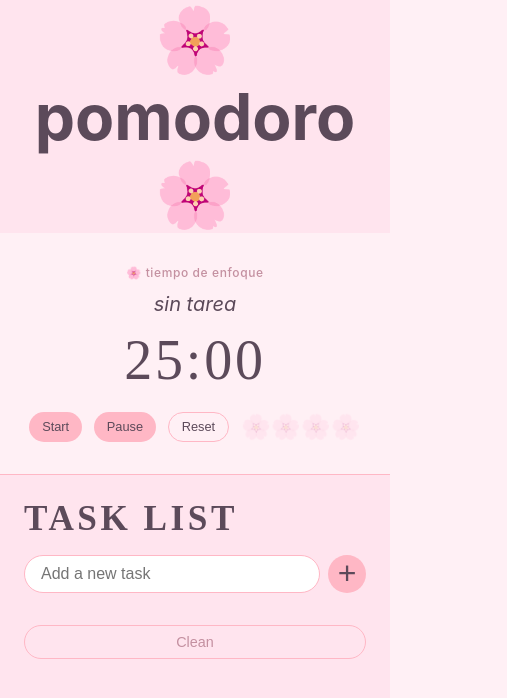
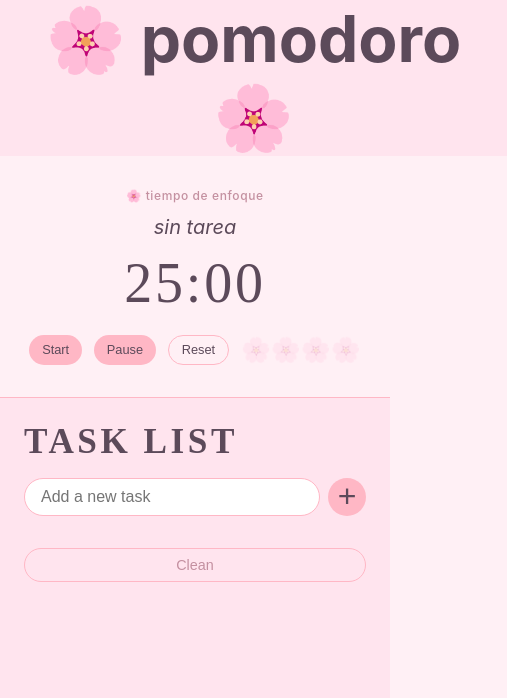
Before and after one commit to jacquelinjantman/TaskPomodoro, a React (Vite) app: page / in a window 390 px wide. Shown: the top 698 px of the page, 507 px wide, since content can reach past the window. Built offline with nearby package versions, Linux system fonts and the light colour scheme; a web font is replaced by a local one.

Commit message:
fix responsive

```diff
--- a/src/App.css
+++ b/src/App.css
@@ -19,6 +19,7 @@ body {
 .header {
   text-align: center;
    background: #FFE4EE;
+   width: 130%;
   }
 
 .title{
@@ -232,6 +233,8 @@ body {
   .timer-card {
     order: 1;
     padding: 2rem 1rem;
+    flex-direction: column;
+    align-items: center;
   }
 }
 
```
